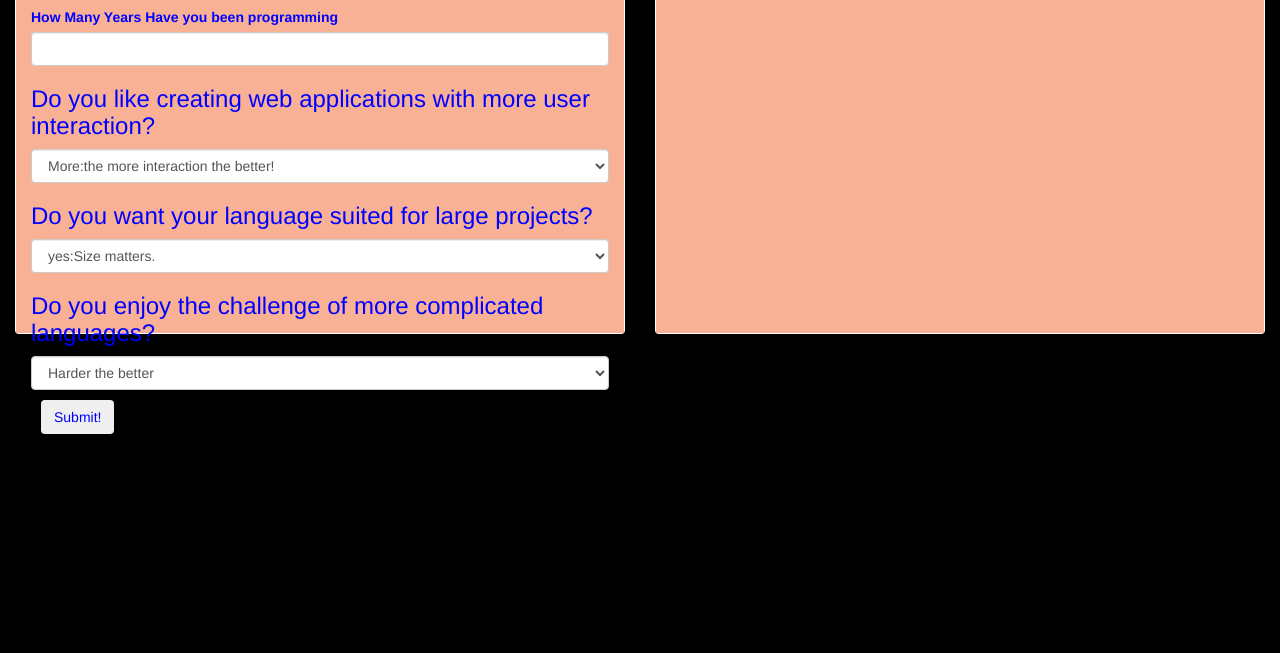
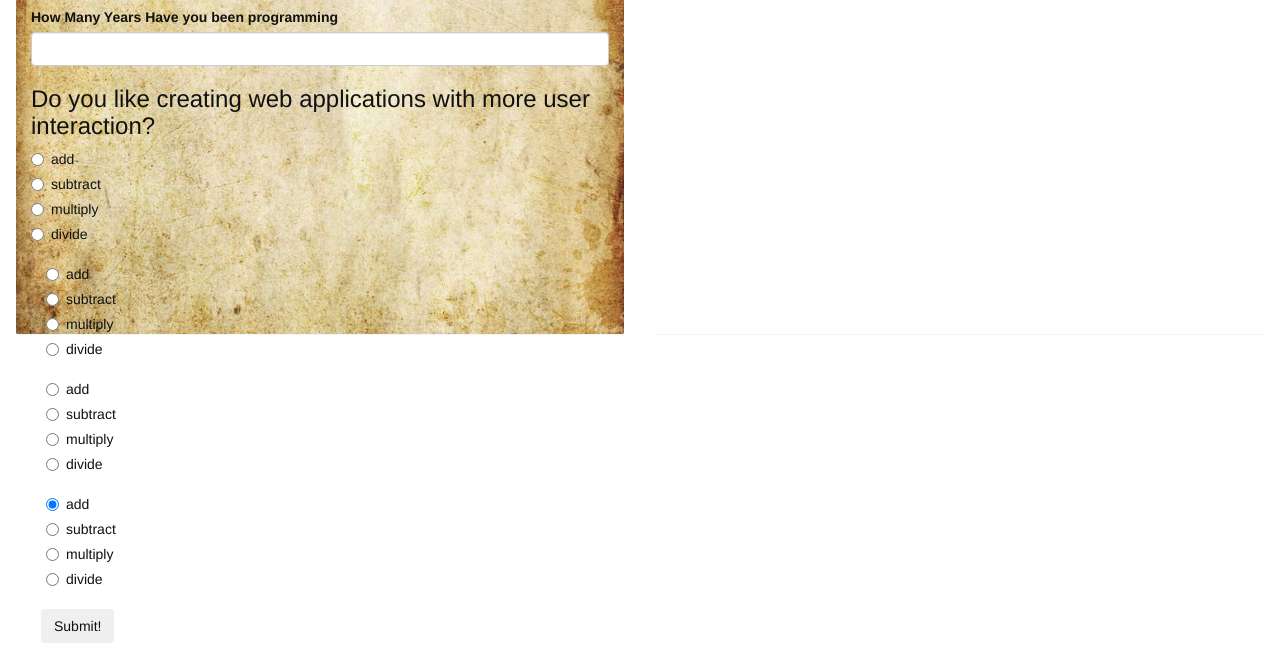
Before and after one commit to pkarella/programming-lang, a plain HTML site: page index.html in a window 1280 px wide. Shown: the part 183-836 px from the top of the page. Before the commit the page ends 800 px from the top, so only its background shows below. Drawn offline with Linux system fonts and the light colour scheme.

Commit message:
continue to refactor code. Add more radio buttons

```diff
--- a/css/styles.css
+++ b/css/styles.css
@@ -1,8 +1,30 @@
 
 
+
+#answer1{
+  display: none;
+}
+#answer2{
+  display: none;
+}
+#answer3{
+  display: none;
+}
+#answer4{
+  display: none;
+}
+
+#panel1{
+  background-image: url(../img/back.jpg);
+  background-repeat: no-repeat;
+  background-attachment: fixed;
+  background-position: center;
+  background-size: cover;
+}
+
 body {
-  background-color: black;
-  color: blue;
+  background-color: white;
+  color: #111110;
 }
 
 .btn {
@@ -15,4 +37,3 @@ body {
 
 .panel-body {
   height: 500px;
-  background: #F8B195;
--- a/index.html
+++ b/index.html
@@ -13,7 +13,7 @@
   <div class="container-fluid">
     <div class="row" >
       <div class="col-md-6">
-        <div class="panel panel default">
+        <div id="panel1"class="panel panel default">
           <div class="panel-body">
             <h1>So You're Interested In Becoming a Programmer</h1>
             <p>Answer these questions below and we can determine what type of Programming language you should choose.</p>
@@ -23,21 +23,108 @@
                 <input id="time" class="form-control" type="text">
               </div>
               <h3> Do you like creating web applications with more user interaction?</h3>
-              <select class="form-control" id="interaction">
-                <option>More:the more interaction the better!</option>
-                <option>Less: I like to stay on the backend.</option>
-              </select>
-              <h3> Do you want your language suited for large projects?</h3>
-              <select class="form-control" id="size">
-                <option>yes:Size matters.</option>
-                <option>No:it doesn't really matter</option>
-              </select>
-              <h3>Do you enjoy the challenge of more complicated languages?</h3>
-              <select class="form-control" id="challenge">
-                <option>Harder the better</option>
-                <option>Easier the better</option>
-              </select>
-
+          <div class="radio">
+          <label>
+            <input type="radio" name="operator" value="add" checked>
+            add
+          </label>
+        </div>
+        <div class="radio">
+          <label>
+            <input type="radio" name="operator" value="subtract">
+            subtract
+          </label>
+        </div>
+        <div class="radio">
+          <label>
+            <input type="radio" name="operator" value="multiply">
+            multiply
+          </label>
+        </div>
+        <div class="radio">
+          <label>
+            <input type="radio" name="operator" value="divide">
+            divide
+          </label>
+        </div>
+          <div class="container">
+            <div class="radio">
+          <label>
+            <input type="radio" name="operator" value="add" checked>
+            add
+          </label>
+        </div>
+        <div class="radio">
+          <label>
+            <input type="radio" name="operator" value="subtract">
+            subtract
+          </label>
+        </div>
+        <div class="radio">
+          <label>
+            <input type="radio" name="operator" value="multiply">
+            multiply
+          </label>
+        </div>
+        <div class="radio">
+          <label>
+            <input type="radio" name="operator" value="divide">
+            divide
+          </label>
+        </div>
+          </div>
+          <div class="container">
+            <div class="radio">
+          <label>
+            <input type="radio" name="operator" value="add" checked>
+            add
+          </label>
+        </div>
+        <div class="radio">
+          <label>
+            <input type="radio" name="operator" value="subtract">
+            subtract
+          </label>
+        </div>
+        <div class="radio">
+          <label>
+            <input type="radio" name="operator" value="multiply">
+            multiply
+          </label>
+        </div>
+        <div class="radio">
+          <label>
+            <input type="radio" name="operator" value="divide">
+            divide
+          </label>
+        </div>
+          </div>
+          <div class="container">
+            <div class="radio">
+          <label>
+            <input type="radio" name="operator" value="add" checked>
+            add
+          </label>
+        </div>
+        <div class="radio">
+          <label>
+            <input type="radio" name="operator" value="subtract">
+            subtract
+          </label>
+        </div>
+        <div class="radio">
+          <label>
+            <input type="radio" name="operator" value="multiply">
+            multiply
+          </label>
+        </div>
+        <div class="radio">
+          <label>
+            <input type="radio" name="operator" value="divide">
+            divide
+          </label>
+        </div>
+          </div>
             <button type="submit" class="btn">Submit!</button>
           </form>
       </div>
@@ -46,9 +133,21 @@
       <div class="col-md-6">
         <div class="panel panel default">
           <div class="panel-body">
-            <div id="answer">
-              this is the answer
-
+            <!-- <div class="container"> -->
+            <div id="answer1">
+              <p><h1>Java</h1> the programming language of Java is your best bet.</p>
+            </div>
+          <!-- </div> -->
+          <div class="container">
+            <div id="answer2">
+              <p><h1>Java</h1> the programming language of Java is your best bet.</p>
+            </div>
+            </div>
+            <div id="answer3">
+              <p><h1>Java</h1> the programming language of Java is your best bet.</p>
+            </div>
+            <div id="answer4">
+              <p><h1>Java</h1> the programming language of Java is your best bet.</p>
             </div>
       </div>
     </div>
--- a/js/scripts.js
+++ b/js/scripts.js
@@ -1,24 +1,34 @@
-$(document).ready(
-  function(){
-    $("#info-form").submit(function(event)){
-    event.preventDefault();
-    var years = $parseInt(("#time").val();
-    var int = $parseInt(("#interactive").val();
-    var  = $parseInt(("#size").val();
-    var  = $parseInt(("#challenge").val();
 
-    var first= if (age >= 2);
-
-};
+// var result=function(time,interactive,size,challenge){
+//   if
+// }
 
 
 
 
 
-  // if ((time <= 2)||(time >2);
+$(document).ready(
+  function(){
+    $("#info-form").submit(function(event)){
+    event.preventDefault();
+    var int =("#interactive").val("interact1");
+    var siz =("#size").val("size1");
+    var wolf= if(("interact1#interactive" === "size1#size")){
+      ("wolf").show("#answer1")
+    };
+    });
+    };
+    // var first= if (age >= 2);
+
+
+
+// var years = $parseInt(("#time").val();
+
+// var  chall = $parseInt(("#challenge").val();
+
+
   //   alert("Equilateral: All sides are equal.")
-  });
-});
+
 //   else if ((sideOne + sideTwo <= sideThree) || (sideOne + sideThree <= sideTwo) || (sideTwo + sideThree <= sideOne)) {
 //     alert("NOT a triangle: The sum of the lengths of any two sides of a triangle is less than or equal to the length of the third side.")
 //   }
```
Also changed, not shown: img/back.jpg (added).
